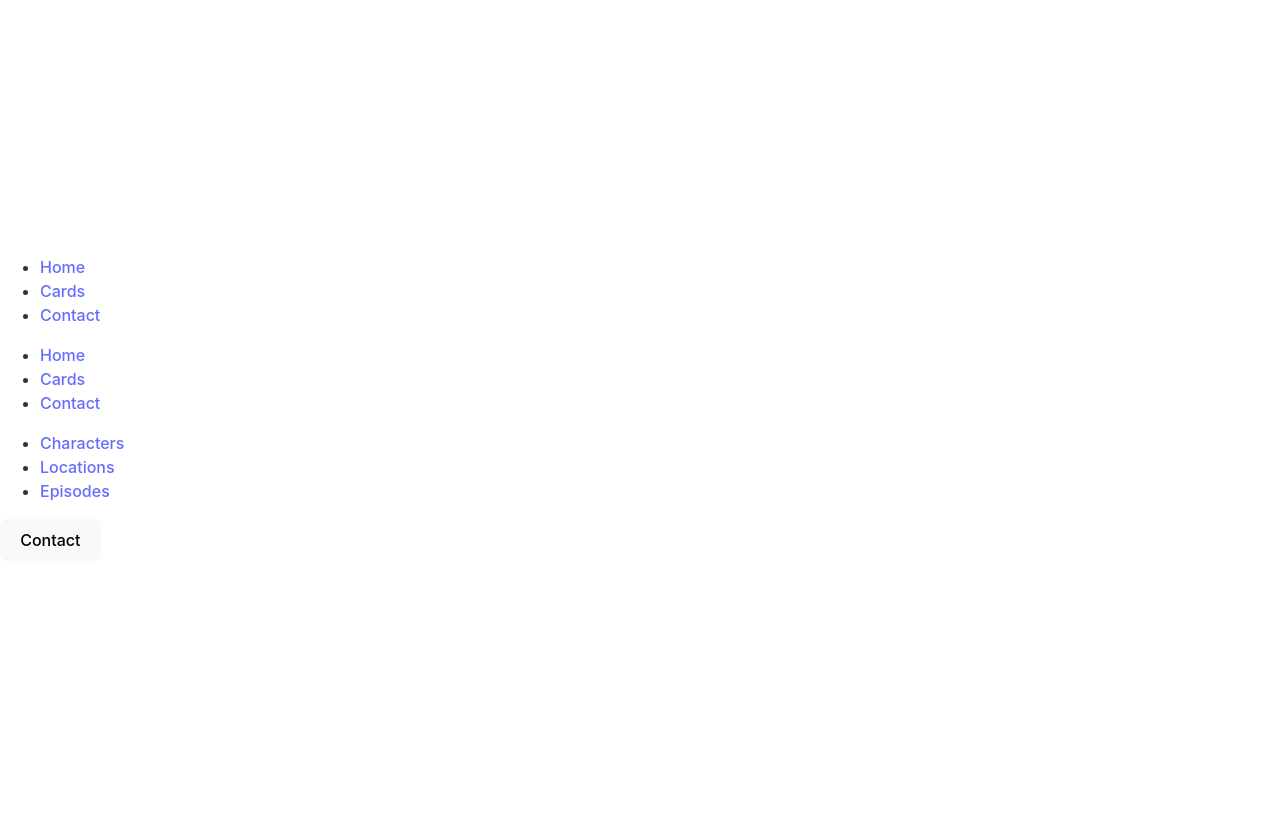
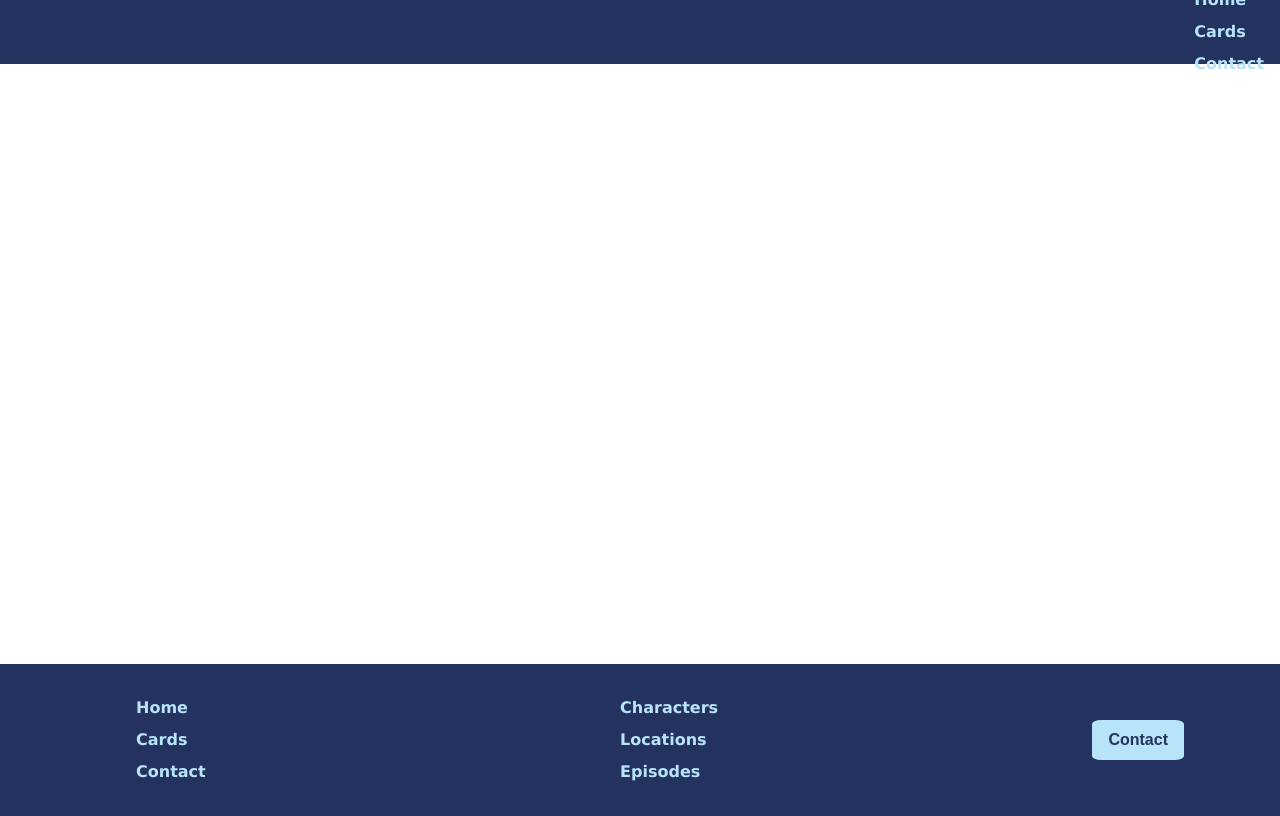
Before and after one commit to anamarijakukulj/react-libraries, a React (Vite) app in the folder react-libraries/: page / in a window 1280 px wide. Built offline with nearby package versions, Linux system fonts and the light colour scheme.

Commit message:
Update index.css

```diff
--- a/react-libraries/src/index.css
+++ b/react-libraries/src/index.css
@@ -1,69 +1,79 @@
-:root {
-  font-family: Inter, system-ui, Avenir, Helvetica, Arial, sans-serif;
+html {
+  box-sizing: border-box;
+}
+
+html,
+body {
+  height: 100%;
+  margin: 0;
   line-height: 1.5;
-  font-weight: 400;
+  font-family:'Lucida Sans', 'Lucida Sans Regular', 'Lucida Grande', 'Lucida Sans Unicode', Geneva, Verdana, sans-serif;
+  background-color: #fff;
+  color: #24325FFF;
+}
 
-  color-scheme: light dark;
-  color: rgba(255, 255, 255, 0.87);
-  background-color: #242424;
+header {
+  height: 7vh;
+  padding: 0.25rem 1rem;
+  background-color: #24325FFF;
+  color: #B7E4F9FF;
+  display: flex;
+  flex-direction: row;
+  justify-content: space-between;
+  align-items: center;
+  align-content: center;
+}
 
-  font-synthesis: none;
-  text-rendering: optimizeLegibility;
-  -webkit-font-smoothing: antialiased;
-  -moz-osx-font-smoothing: grayscale;
-  -webkit-text-size-adjust: 100%;
+main {
+  height: 75vh;
+}
+
+footer {
+  height: 15vh;
+  padding: 1rem 6rem;
+  background-color: #24325FFF;
+  display: flex;
+  flex-direction: row;
+  justify-content: space-between;
+  align-items: center;
+  align-content: center;
+}
+
+button {
+  height: 2.5rem;
+  padding: 0 1rem;
+  background-color: #B7E4F9FF;
+  color: #24325FFF;
+  font-weight: bold;
+  border: none;
+  border-radius: 10%;
+  font-size: 1rem;
+}
+
+ul {
+  list-style-type: none;
 }
 
 a {
-  font-weight: 500;
-  color: #646cff;
-  text-decoration: inherit;
-}
-a:hover {
-  color: #535bf2;
+  text-decoration: none;
+  color: #B7E4F9FF;
+  font-weight: bold;
+  font-size: 1rem;
+  line-height: 2rem;
 }
 
-body {
-  margin: 0;
+.flex__column {
   display: flex;
-  place-items: center;
-  min-width: 320px;
-  min-height: 100vh;
+  flex-direction: column;
+  justify-content: space-between;
+  align-items: center;
+  align-content: center;
 }
 
-h1 {
-  font-size: 3.2em;
-  line-height: 1.1;
+.flex__row {
+  display: flex;
+  flex-direction: row;
+  justify-content: space-between;
+  align-items: center;
+  align-content: center;
 }
-
-button {
-  border-radius: 8px;
-  border: 1px solid transparent;
-  padding: 0.6em 1.2em;
-  font-size: 1em;
-  font-weight: 500;
-  font-family: inherit;
-  background-color: #1a1a1a;
-  cursor: pointer;
-  transition: border-color 0.25s;
-}
-button:hover {
-  border-color: #646cff;
-}
-button:focus,
-button:focus-visible {
-  outline: 4px auto -webkit-focus-ring-color;
-}
-
-@media (prefers-color-scheme: light) {
-  :root {
-    color: #213547;
-    background-color: #ffffff;
-  }
-  a:hover {
-    color: #747bff;
-  }
-  button {
-    background-color: #f9f9f9;
-  }
-}
```
